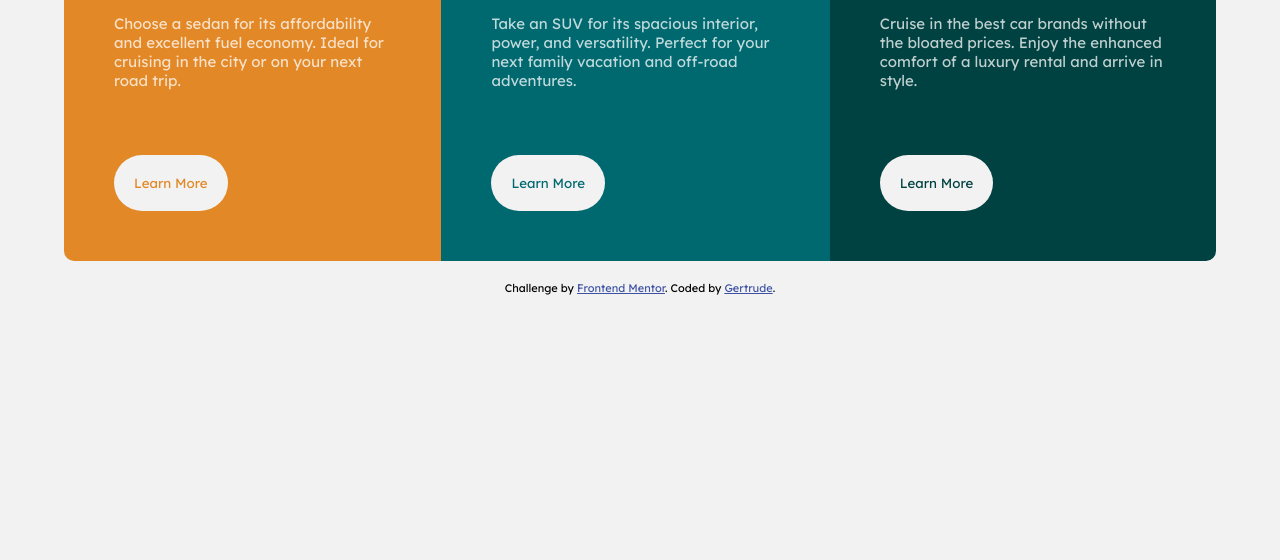
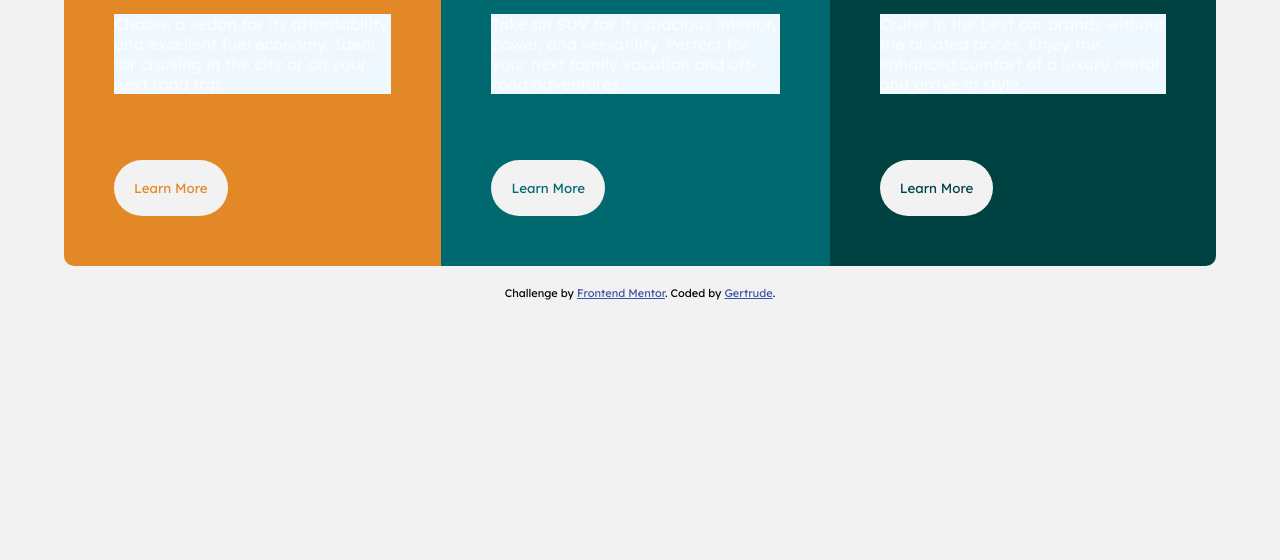
Before and after one commit to TrudyCyns/3-Column-Preview, a plain HTML site: page index.html in a window 1280 px wide. Shown: the part 240-800 px from the top of the page. Drawn offline with Linux system fonts and the light colour scheme.

Commit message:
added style to dev

```diff
--- a/index.html
+++ b/index.html
@@ -11,7 +11,9 @@
   <title>Frontend Mentor | 3-column preview card component</title>
   <style>
     p {
-      color: red;
+      color:red;
+      font-size:medium;
+      background-color: aliceblue;
     }
   </style>
 
```
